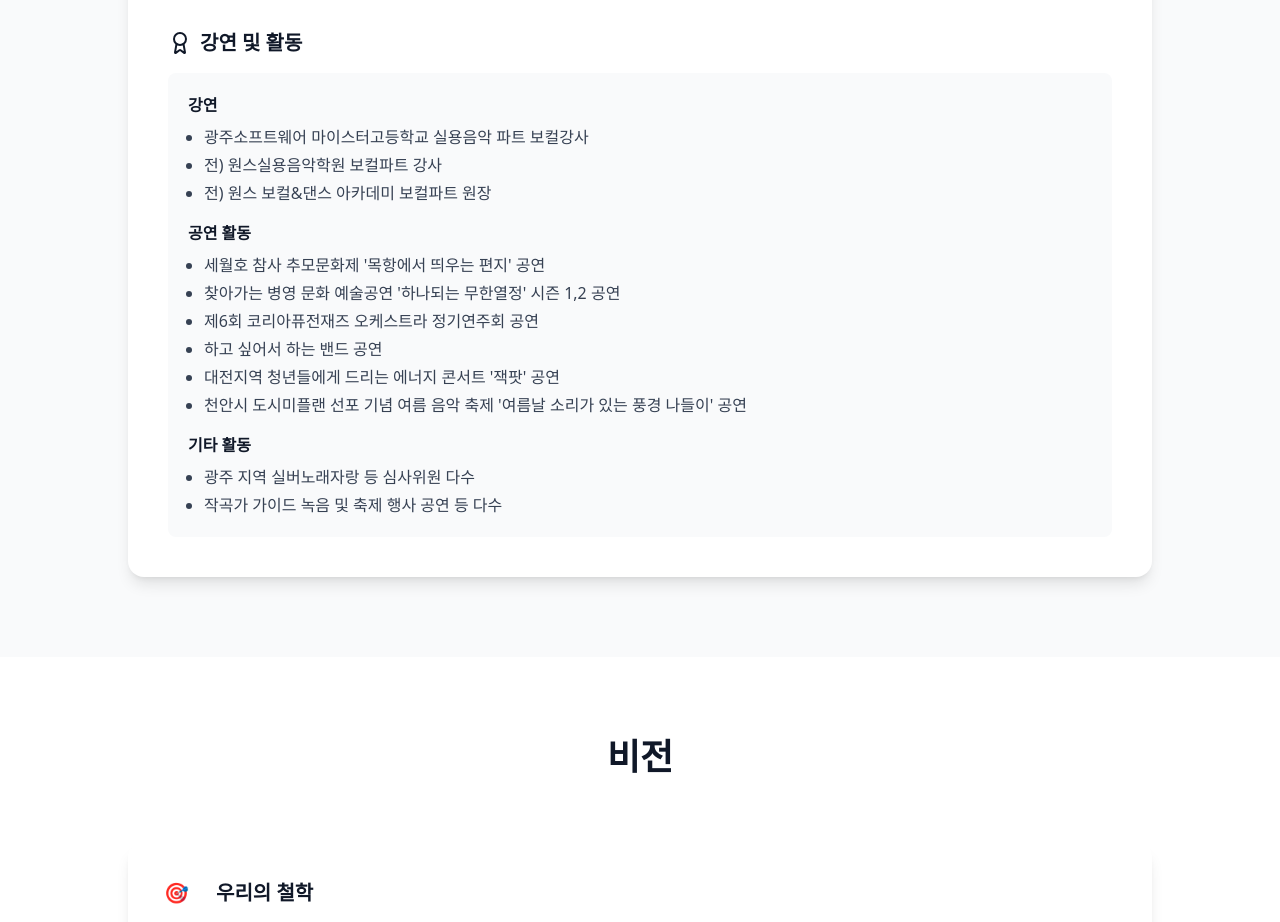
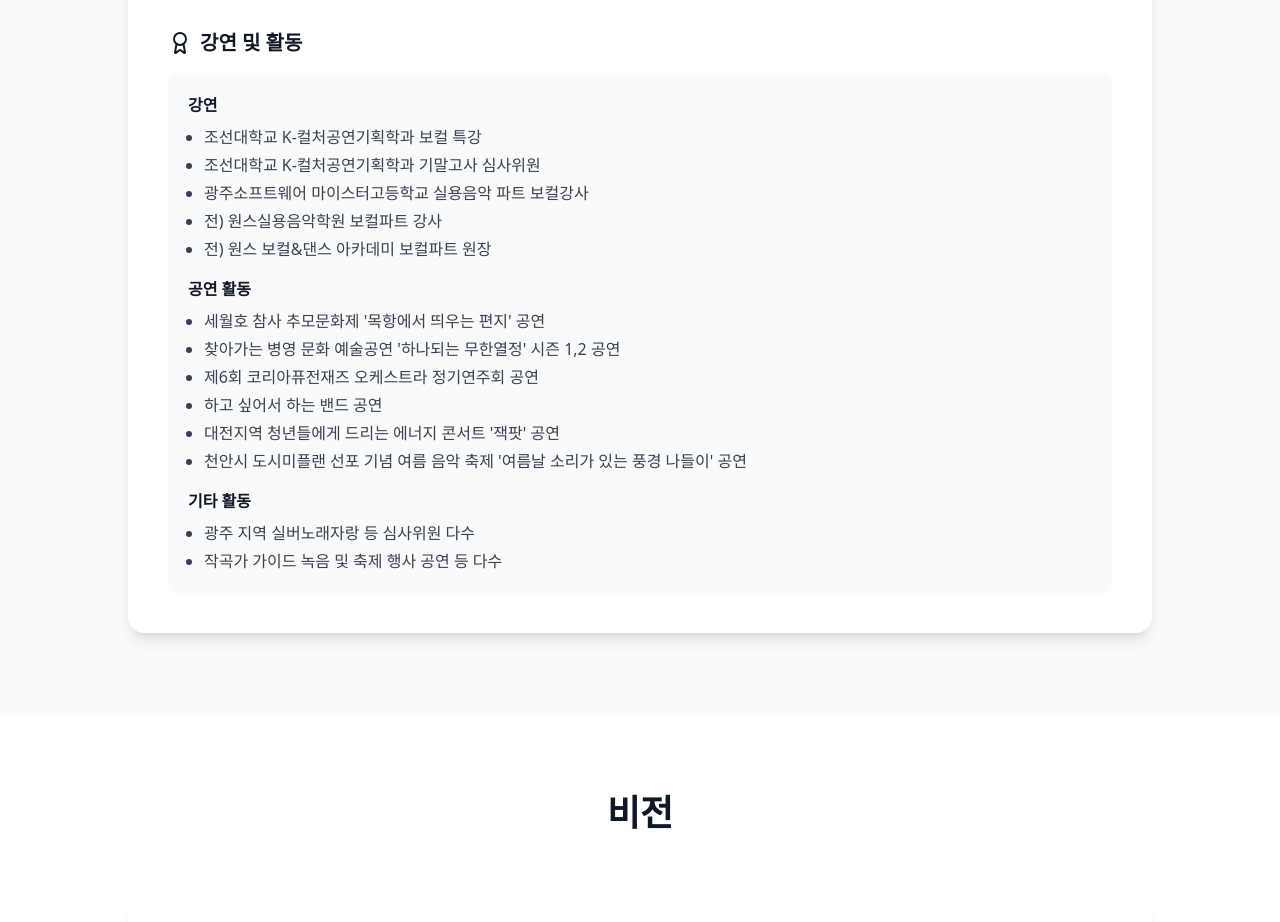
Before and after one commit to jukangpark/only_vocal_academy, a Next.js app: page /about in a window 1280 px wide. Shown: the part 4380-5302 px from the top of the page. Built offline with nearby package versions, Linux system fonts and the light colour scheme; no server answers.

Commit message:
강연2개추가

```diff
--- a/src/app/about/page.tsx
+++ b/src/app/about/page.tsx
@@ -365,6 +365,8 @@ export default function AboutPage() {
                   <div>
                     <p className="font-semibold text-gray-900 mb-2">강연</p>
                     <ul className="space-y-1 text-base text-gray-700 ml-4">
+                      <li className="list-disc">조선대학교 K-컬처공연기획학과 보컬 특강 </li>
+                      <li className="list-disc">조선대학교 K-컬처공연기획학과 기말고사 심사위원</li>
                       <li className="list-disc">광주소프트웨어 마이스터고등학교 실용음악 파트 보컬강사</li>
                       <li className="list-disc">전) 원스실용음악학원 보컬파트 강사</li>
                       <li className="list-disc">전) 원스 보컬&댄스 아카데미 보컬파트 원장</li>
```
